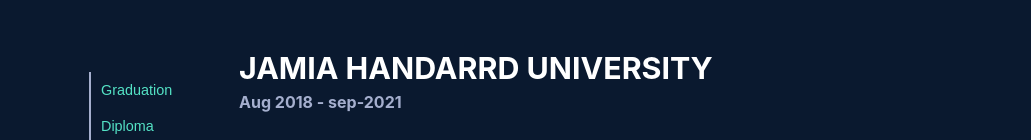
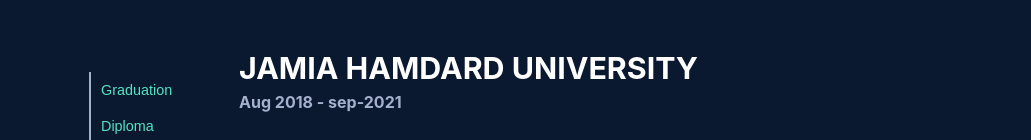
Before and after one commit to soumoguchhait/portfolio, a React (Create React App) app: page / in a window 1280 px wide. Shown: the part 1457-1597 px from the top of the page, without its empty margins (219-1250 px from the left). Built offline with nearby package versions, Linux system fonts and the light colour scheme.

Commit message:
fixed errors

```diff
--- a/src/App.js
+++ b/src/App.js
@@ -33,7 +33,7 @@ function App() {
   };
 
   const Graduation = {
-    collegeName: "JAMIA HANDARRD UNIVERSITY",
+    collegeName: "JAMIA HAMDARD UNIVERSITY",
     collegeDate: "Aug 2018 - sep-2021",
     graduationInfo: "- Achieved a Bachelor of Computer Application degree from Jamia Hamdard University with an impressive score of 70%, showcasing dedication and excellence.Engaged in the National Cadet Corps (NCC), actively contributing to a multitude of impactful initiatives. Demonstrated commitment and received a commendable grade B for the NCC C certificate.",
   };
```
